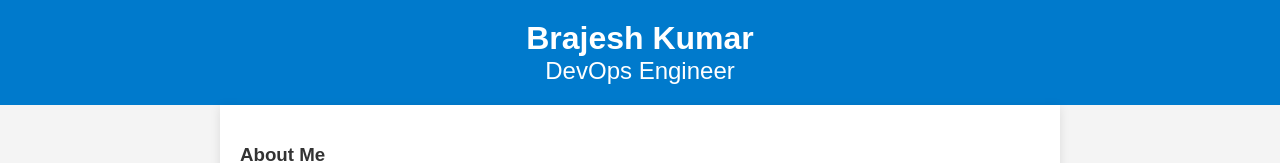
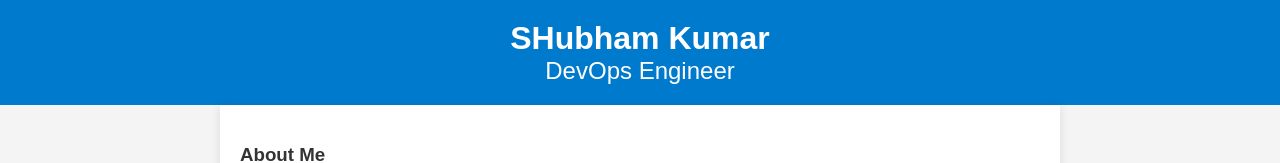
Before and after one commit to brajeshkumar609/devops-node-app, a website: page public/index.html in a window 1280 px wide. Shown: the top 163 px of the page. Drawn offline with Linux system fonts and the light colour scheme.

Commit message:
changes in index.html

```diff
--- a/public/index.html
+++ b/public/index.html
@@ -8,7 +8,7 @@
 </head>
 <body>
     <header>
-        <h1>Brajesh Kumar</h1>
+        <h1> SHubham Kumar</h1>
         <h2>DevOps Engineer</h2>
     </header>
     <main>
```
